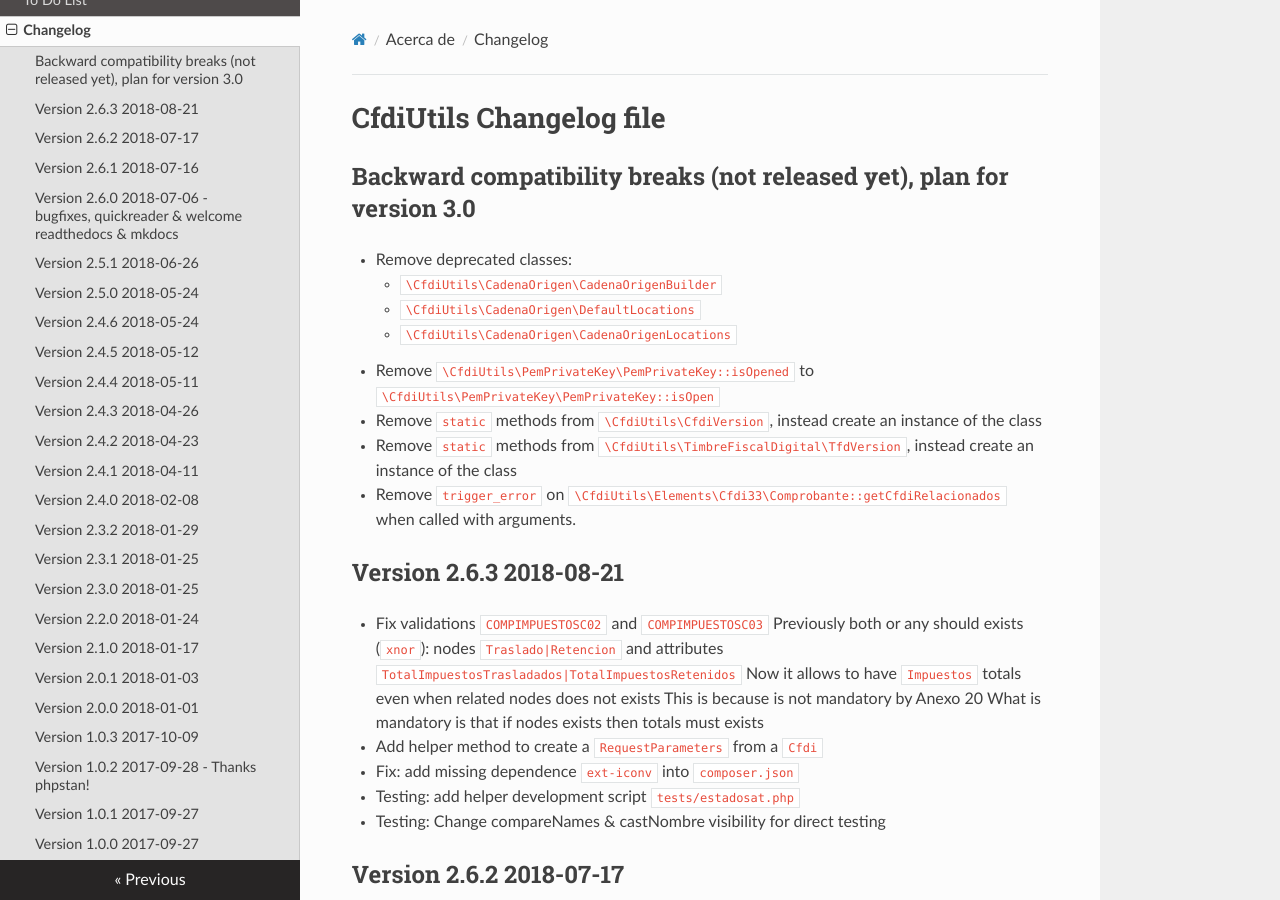
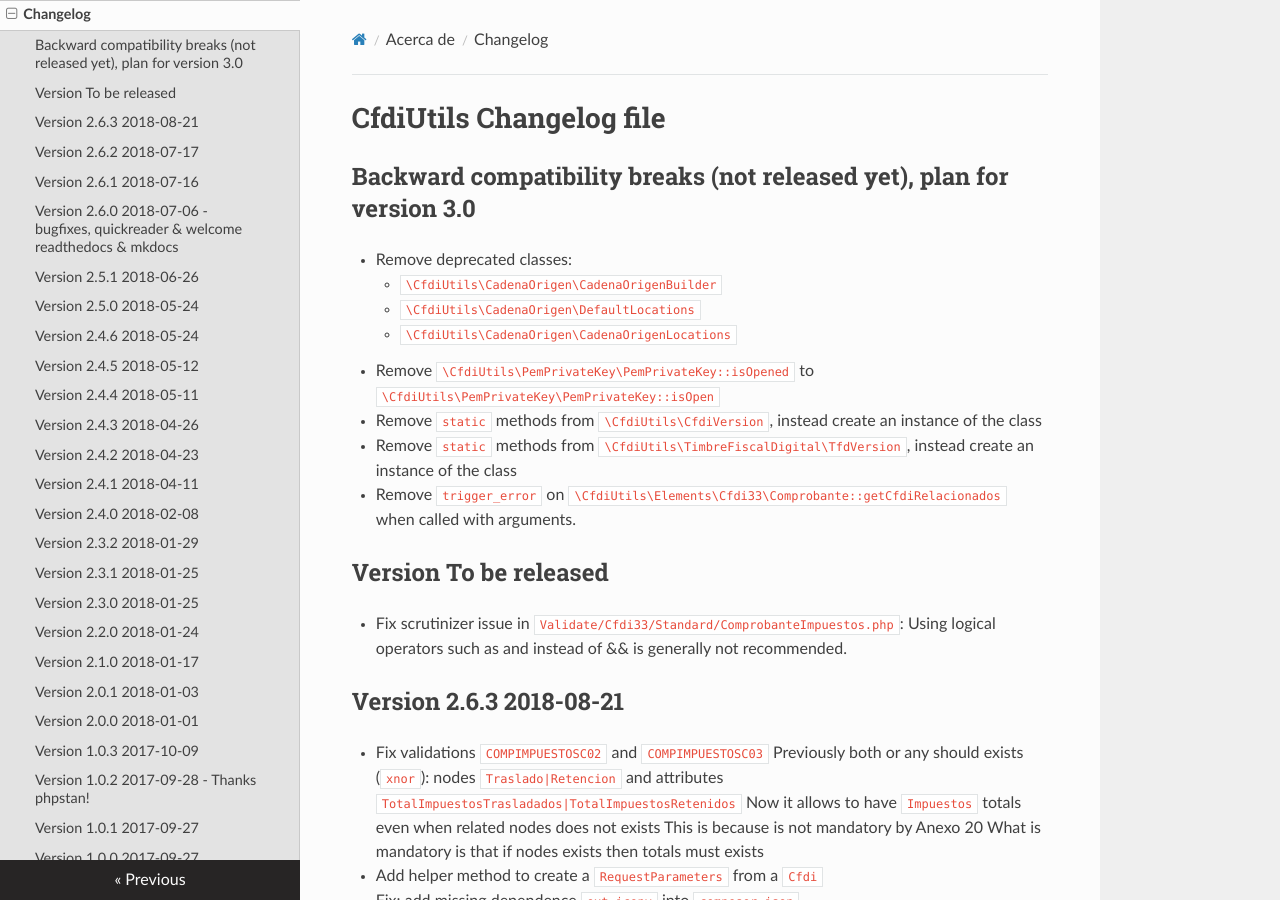
Before and after one commit to eclipxe13/CfdiUtils, an MkDocs documentation site: the page built from docs/CHANGELOG.md, in a window 1280 px wide and 900 px high. Built offline with MkDocs 1.6.1, drawn with Linux system fonts in a browser that asks for light colours; nearby versions of some CDN libraries; old or Windows-style settings are respelled for this version of MkDocs.

Commit message:
Use `&&` instead of `and`

```diff
--- a/docs/CHANGELOG.md
+++ b/docs/CHANGELOG.md
@@ -10,6 +10,12 @@
 - Remove `static` methods from `\CfdiUtils\CfdiVersion`, instead create an instance of the class
 - Remove `static` methods from `\CfdiUtils\TimbreFiscalDigital\TfdVersion`, instead create an instance of the class
 - Remove `trigger_error` on `\CfdiUtils\Elements\Cfdi33\Comprobante::getCfdiRelacionados` when called with arguments.
+
+
+## Version To be released
+
+- Fix scrutinizer issue in `Validate/Cfdi33/Standard/ComprobanteImpuestos.php`:
+  Using logical operators such as and instead of && is generally not recommended.
 
 
 ## Version 2.6.3 2018-08-21
```
Also changed, not shown: 1 other file.
